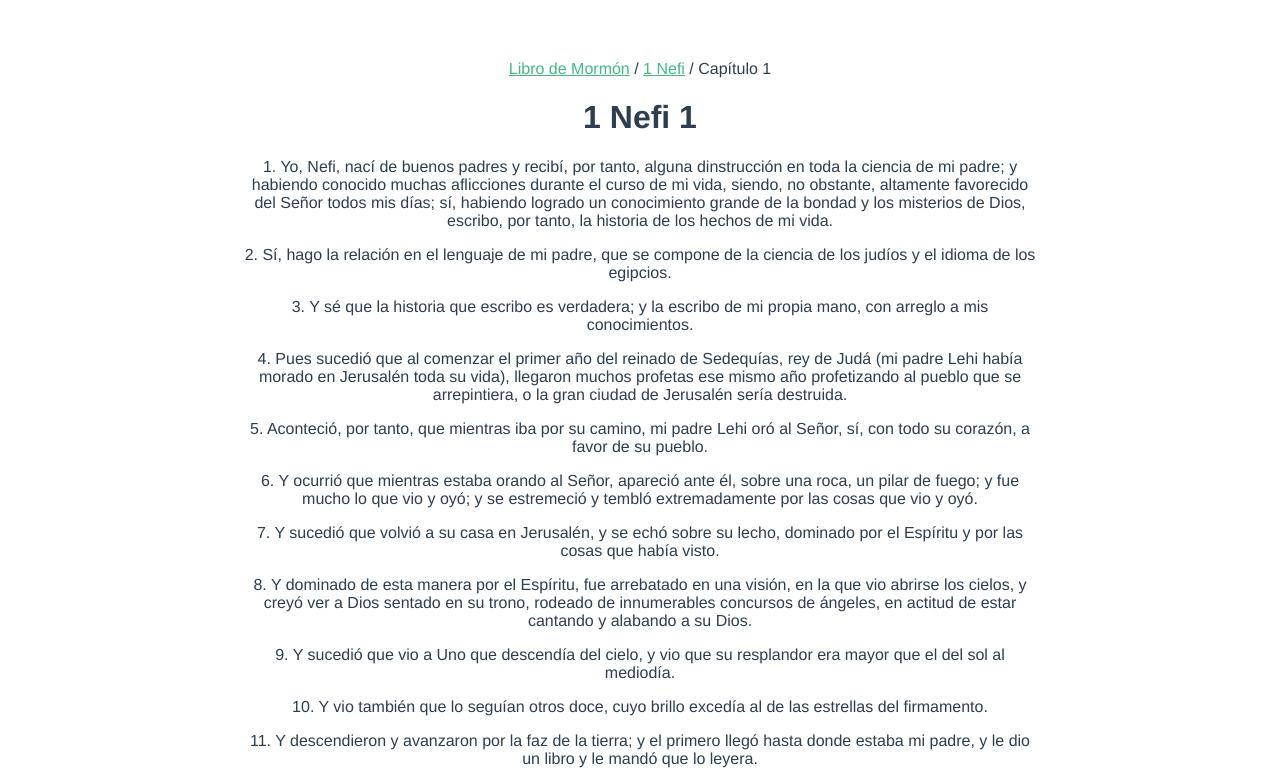
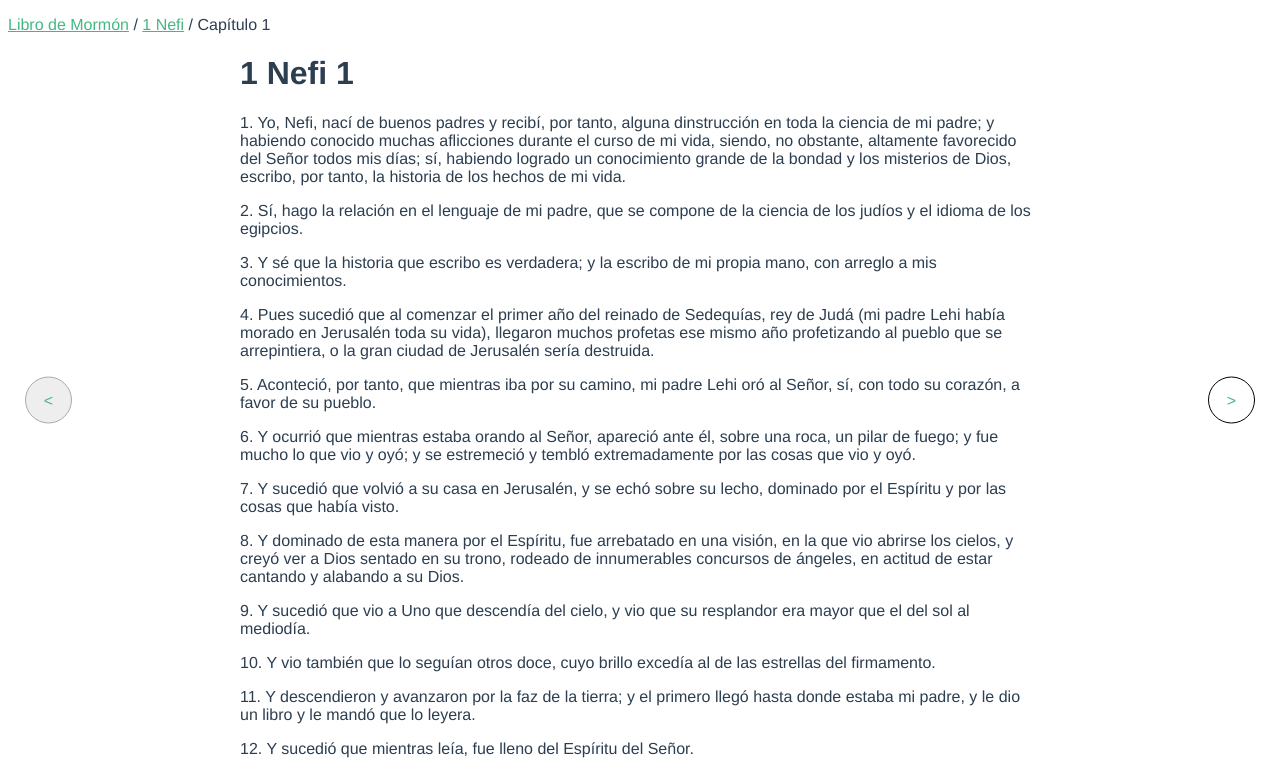
Before and after one commit to thomasam000/libro-de-mormon, a Vue app in the folder libro-de-mormon/: page /book/1-nefi/chapter/1 in a window 1280 px wide. Shown: the top 774 px of the page. Built offline with nearby package versions, Linux system fonts and the light colour scheme.

Commit message:
added details to the pages

```diff
--- a/libro-de-mormon/src/App.vue
+++ b/libro-de-mormon/src/App.vue
@@ -14,8 +14,6 @@
   font-family: Avenir, Helvetica, Arial, sans-serif;
   -webkit-font-smoothing: antialiased;
   -moz-osx-font-smoothing: grayscale;
-  text-align: center;
   color: #2c3e50;
-  margin-top: 60px;
 }
 </style>
--- a/libro-de-mormon/src/components/PageBook.vue
+++ b/libro-de-mormon/src/components/PageBook.vue
@@ -3,12 +3,18 @@
       <p>
         <router-link :to="{name:'Home'}">Libro de Mormón</router-link> / {{book.book}}
       </p>
-      <h1>
-        {{book.book}}
-      </h1>
-        <div v-for="chapter in book.chapters" :key="chapter.reference">
-          <router-link :to="{name: 'Chapter', params: { book_name: $route.params['book_name'], chapter_name: chapter.chapter}}">{{chapter.chapter}}</router-link>
-        </div>
+      <div style="max-width:800px; margin:auto;">
+        <h1>
+          {{book.book}}
+        </h1>
+        <span v-for="chapter in book.chapters" :key="chapter.reference">
+            <router-link :to="{name: 'Chapter', params: { book_name: $route.params['book_name'], chapter_name: chapter.chapter}}">
+              <span class="chapter-box">
+                {{chapter.chapter}}
+              </span>
+            </router-link>
+          </span>
+      </div>
 
     </div>
   </template>
@@ -45,4 +51,17 @@
   a {
     color: #42b983;
   }
+  .chapter-box {
+    width:45px;
+    margin:5px;
+    line-height:45px;
+    height:45px;
+    text-align:center;
+    display:inline-block;
+    border: solid black 1px;
+    border-radius: 5px;
+  }
+  .chapter-box:hover {
+    background-color: #eee;
+  }
   </style>
--- a/libro-de-mormon/src/components/PageChapter.vue
+++ b/libro-de-mormon/src/components/PageChapter.vue
@@ -1,5 +1,13 @@
 <template>
     <div>
+        <div v-if="book">
+            <router-link :to="{name: $route.name, params: { book_name: $route.params['book_name'], chapter_name: (chapter_number + 1)}}">
+                <div class="nav-button" id="nav-button-right" :class="chapter_number >= book.chapters.length ? 'disabled':''">&gt;</div>
+            </router-link>
+            <router-link :to="{name: $route.name, params: { book_name: $route.params['book_name'], chapter_name: (chapter_number - 1)}}">
+                <div class="nav-button" id="nav-button-left" :class=" chapter_number <= 1? 'disabled':''">&lt;</div>
+            </router-link>
+        </div>
         <p>
             <router-link :to="{name:'Home'}">Libro de Mormón</router-link> / <router-link :to="{name:'Book', params: { book_name: book.book_slug }}">{{book.book}}</router-link> / Capítulo {{chapter.chapter}}
         </p>
@@ -34,8 +42,12 @@
             chapter = null
         }
         return chapter
-      }
+    },
+    chapter_number() {
+        return parseInt(this.$route.params['chapter_name'])
     }
+    }
+
   }
   </script>
 
@@ -55,4 +67,31 @@
   a {
     color: #42b983;
   }
-  </style>
+  .nav-button {
+    position:fixed;
+    top:50%;
+    transform: translate(0, -50%);
+    border-radius: 50%;
+    height:45px;
+    line-height:45px;
+    width:45px;
+    border:black solid 1px;
+    text-align: center;
+  }
+  .nav-button:hover {
+    background-color:#eee
+  }
+  .disabled {
+    pointer-events:none;
+    border:solid darkgrey 1px;
+    background-color: #eee;
+
+  }
+
+  #nav-button-left {
+    left:25px;
+}
+#nav-button-right {
+    right:25px;
+}
+</style>
--- a/libro-de-mormon/src/components/PageHome.vue
+++ b/libro-de-mormon/src/components/PageHome.vue
@@ -4,9 +4,11 @@
     <p>
       Libro de Mormón
     </p>
-    <h1>Libro de Mormón</h1>
-    <div v-for="book in book_of_mormon_text.books" :key="book">
-      <router-link :to="{ name: 'Book', params: { book_name: book.book_slug }}">{{book.book}}</router-link>
+    <div style="max-width:800px; margin:auto;">
+      <h1>Libro de Mormón</h1>
+      <div v-for="book in book_of_mormon_text.books" :key="book">
+        <router-link :to="{ name: 'Book', params: { book_name: book.book_slug }}">{{book.book}}</router-link>
+      </div>
     </div>
 
   </div>
```
